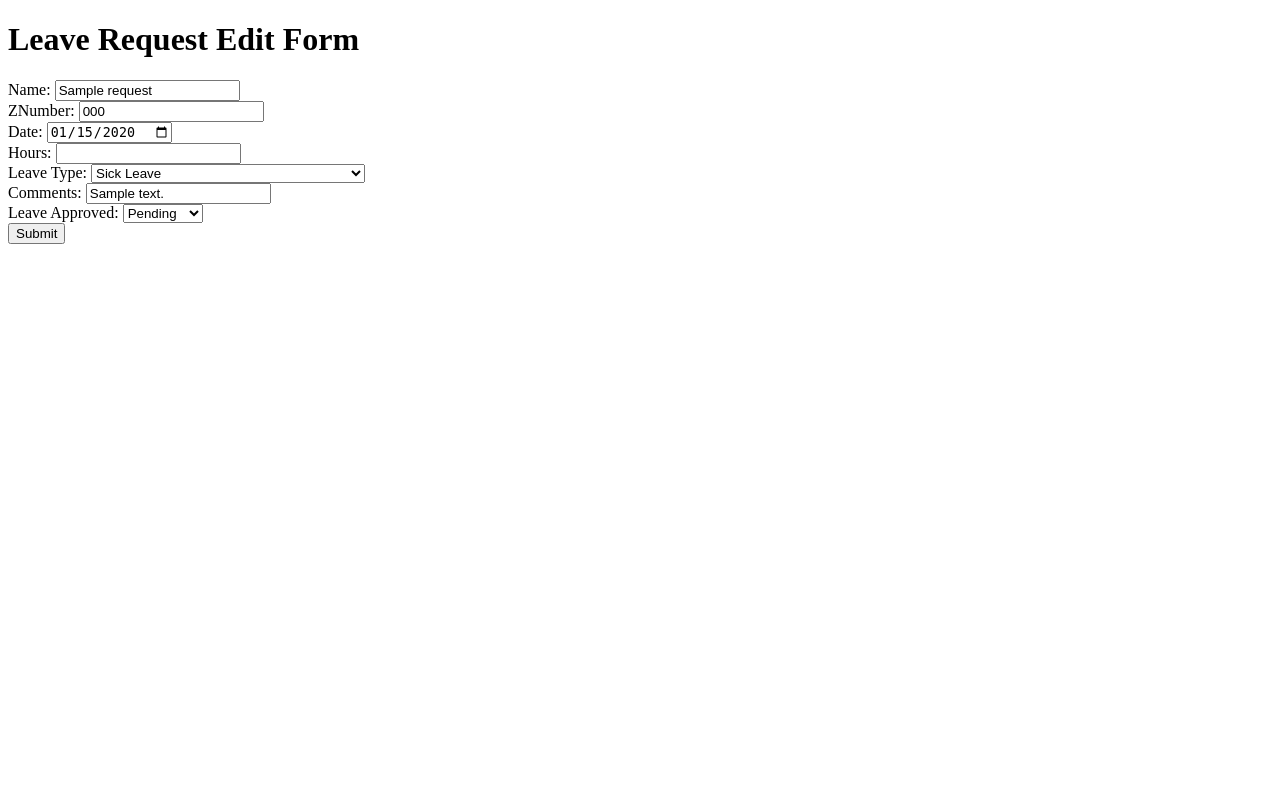
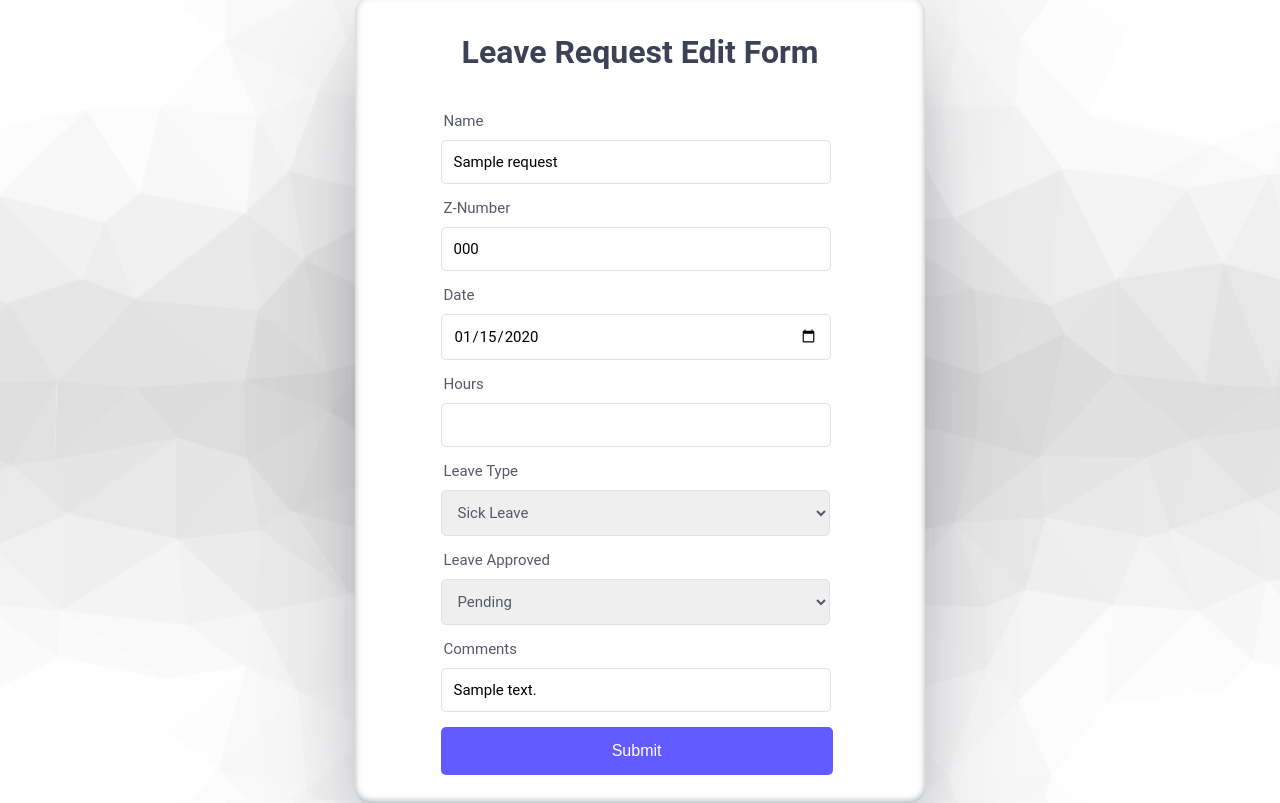
Before and after one commit to TheDeadGPU/LeaveRequestTracker, a Flask app: page /edit/1 in a window 1280 px wide. Before the commit the page ends 244 px from the top, so only its background shows below. Run offline with Flask 3, Linux system fonts and the light colour scheme; tables that the repository leaves empty hold one stand-in row (values such as "Sample post"); some libraries are stand-ins or nearby versions.

Commit message:
Add styling to edit page and add alerts

```diff
--- a/leaverequest.py
+++ b/leaverequest.py
@@ -64,7 +64,7 @@ def index():
             # Send an email
             #send_email(name, date, hours, leave_type)
 
-            return redirect(url_for('index'))
+            return redirect(url_for('index', success=1))
 
         # Retrieve all leave requests from the database
         leave_requests = LeaveRequest.query.all()
@@ -140,7 +140,7 @@ def edit_request(request_id):
         db.session.commit()
 
         # Redirect to the index page
-        return redirect(url_for('index'))
+        return redirect(url_for('index', request_id=request_id, success=1))
 
     # Render the edit form
     return render_template('edit_request.html', form=form, request_id=request_id, leave_approved_options = leave_approved_options, selected_approved_value = selected_approved_value, leave_type_options=leave_type_options, selected_leavetype_value=selected_leavetype_value)
--- a/static/styles/styles.css
+++ b/static/styles/styles.css
@@ -1,7 +1,7 @@
 /* styles.css */
 body {
     font-family: 'Roboto', sans-serif;
-    background-image: url('./images/cool-background.png');
+    background-image: url("images/cool-background.png");
     background-size: cover;
     background-position: center;
   }
@@ -44,7 +44,9 @@ body {
   }
 
   .leave-input {
-    padding-right: 83%;
+    font-family: 'Roboto', sans-serif;
+    color: #565966;
+    width: 85.5%;
   }
 
 h1, h2 {
@@ -54,6 +56,14 @@ h1, h2 {
     width: 70%;
     border-radius: 20px;
     color: rgb(60, 65, 85);
+}
+
+h2 {
+  font-size: 27px;
+}
+
+.edit-header {
+  margin-top: 15px;
 }
 
 form {
--- a/templates/edit_request.html
+++ b/templates/edit_request.html
@@ -4,24 +4,28 @@
     <meta charset="UTF-8">
     <meta name="viewport" content="width=device-width, initial-scale=1.0">
     <title>Leave Request Edit Form</title>
+    <link rel= "stylesheet" type= "text/css" href= "{{ url_for('static',filename='styles/styles.css') }}">
+    <script src="https://cdn.jsdelivr.net/npm/sweetalert2@10"></script>
 </head>
 <body>
-    <h1>Leave Request Edit Form</h1>
+    <div class="main-container">
+        <div class="center-container">
+            <h1 class="edit-header">Leave Request Edit Form</h1>
             <form method="POST" action="/edit/{{request_id}}">
-        <label for="name">Name:</label>
+                <label for="name">Name</label>
                 <input type="text" id="name" name="name" required value="{{ form.name.data }}"><br>
 
-        <label for="znumber">ZNumber:</label>
+                <label for="znumber">Z-Number</label>
                 <input type="text" id="znumber" name="znumber"  required value="{{ form.znumber.data }}"><br>
 
-        <label for="date">Date:</label>
+                <label for="date">Date</label>
                 <input type="date" id="date" name="date" required value="{{ form.date.data }}"><br>
 
-        <label for="hours">Hours:</label>
+                <label for="hours">Hours</label>
                 <input type="number" id="hours" name="hours" required oninput="this.value = this.value.replace(/[^0-9]/g, '').substring(0, 2);" value="{{ form.hours.data }}"><br>
 
-        <label for="leave_type">Leave Type:</label>
-        <select id="leave_type" name="leave_type">
+                <label for="leave_type">Leave Type</label>
+                <select class="leave-input" id="leave_type" name="leave_type">
                     {% for option in leave_type_options %}
                         <option value="{{ option.value }}" {% if option.value == selected_leavetype_value %}selected{% endif %}>
                             {{ option.label }}
@@ -30,11 +34,8 @@
                 </select>
                 <br>
 
-        <label for="comments">Comments:</label>
-        <input type="text" id="comments" name="comments" value="{{ form.comments.data }}"><br>
-
-        <label for="leave_approved">Leave Approved:</label>
-        <select id="leave_approved" name="leave_approved">
+                <label for="leave_approved">Leave Approved</label>
+                <select class="leave-input id="leave_approved" name="leave_approved">
                     {% for option in leave_approved_options %}
                         <option value="{{ option.value }}" {% if option.value == selected_approved_value %}selected{% endif %}>
                             {{ option.label }}
@@ -43,7 +44,31 @@
                 </select>
                 <br>
 
-        <button type="submit">Submit</button>
+                <label for="comments">Comments</label>
+                <input type="text" id="comments" name="comments" value="{{ form.comments.data }}"><br>
+
+                <button class="submit-button" type="submit">Submit</button>
             </form>
+        </div>
+    </div>
+    <script>
+        const queryString = window.location.search;
+        const urlParams = new URLSearchParams(queryString);
+        if (urlParams.has('success')) {
+            Swal.fire({
+                toast: true,
+                position: "top-end",
+                icon: "success",
+                title: "Signed in successfully",
+                showConfirmButton: false,
+                timer: 3000,
+                timerProgressBar: true,
+                didOpen: (toast) => {
+                    toast.onmouseenter = Swal.stopTimer;
+                    toast.onmouseleave = Swal.resumeTimer;
+                }
+            });
+        }
+    </script>
 </body>
 </html>
```
Also changed, not shown: templates/index.html (+20 -0 lines), static/styles/images/cool-background.png (renamed from templates/images/cool-background.png). Lines whose indentation alone changed are shown as unchanged.
